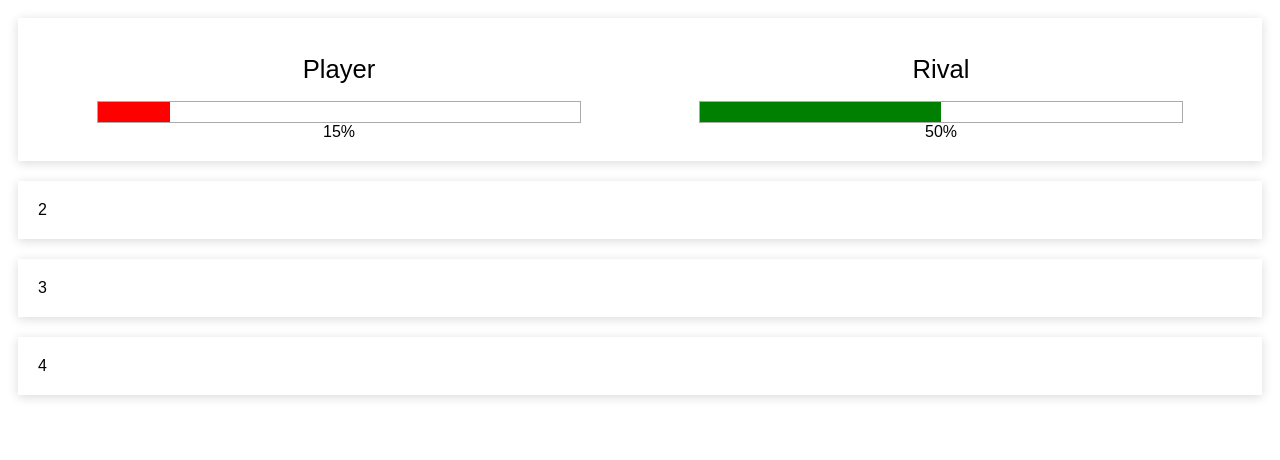
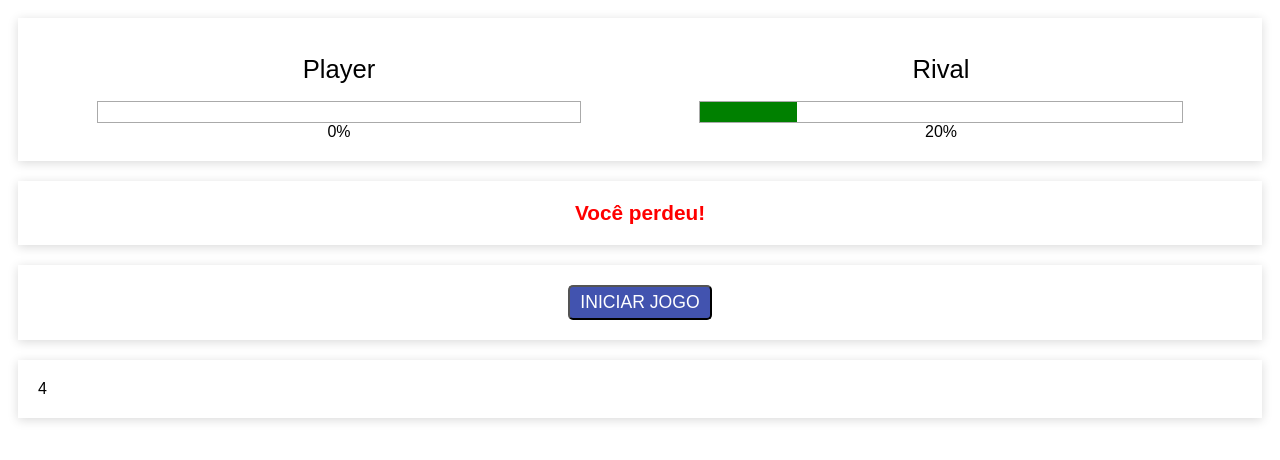
Before and after one commit to claudiadevsp/project1-vuejs-no-vuecli, a plain HTML site: page index.html in a window 1280 px wide. Drawn offline with nearby package versions, Linux system fonts and the light colour scheme.

Commit message:
[CHANGE] implements buttons players

```diff
--- a/app.js
+++ b/app.js
@@ -1,11 +1,14 @@
 new Vue({
     el: '#app',
     data: {
-      playerLife: 15,
-      rivalLife: 50
+      playerLife: 0,
+      rivalLife: 20,
+      running: false
     },
     computed: {
-
+        hasResult() {
+            return this.playerLife === 0 || this.rivalLife === 0
+        }
     },
     methods: {
 
--- a/index.html
+++ b/index.html
@@ -29,8 +29,22 @@
                 <div>{{ rivalLife }}%</div>
             </div>
         </div>
-        <div class="panel result">2</div>
-        <div class="panel buttons">3</div>
+        <div class="panel result" v-if="hasResult">
+            <div v-if="rivalLife === 0" class="win">Você ganhou!</div>
+            <div v-else class="lose">Você perdeu!</div>
+        </div>
+        <div class="panel buttons">
+            <template v-if="running">
+                <button class="btn attack">Ataque</button>
+                <button class="btn especial-attack">Ataque Especial</button>
+                <button class="btn heal">Curar</button>
+                <button class="btn give-up">Desistir</button>
+            </template>
+            <template v-else>
+                <button class="btn new-game">Iniciar Jogo</button>
+            </template>
+
+        </div>
         <div class="panel logs">4</div>
     </div>
     <script src="app.js"></script>
--- a/sytle.css
+++ b/sytle.css
@@ -46,3 +46,60 @@ html {
 .life-bar .life.danger {
     background-color: red;
 }
+
+.result {
+    display: flex;
+    justify-content: center;
+    font-size: 1.3rem;
+    font-weight: 600;
+}
+
+.result .win {
+    color: green;
+}
+
+.result .lose {
+    color: red;
+}
+
+.buttons {
+    display: flex;
+    justify-content: center;
+}
+
+.buttons :hover {
+    background-color: #fafafa;
+    color: #000;
+}
+.btn {
+    padding: 5px 10px;
+    margin: 0px 10px;
+    border-radius: 5px;
+    text-transform: uppercase;
+    font-size: 1.1rem;
+}
+
+.attack {
+    background-color: #e51c23;
+    color: #fff;
+}
+
+.new-game {
+    background-color: #4253af;
+    color: #fff;
+}
+
+.especial-attack {
+    background-color: #ff9800;
+    color: #000;
+}
+
+.heal {
+    background-color: #259b24;
+    color: #fff;
+}
+
+.give-up {
+    background-color: #bbb;
+    color: #000;
+}
```
